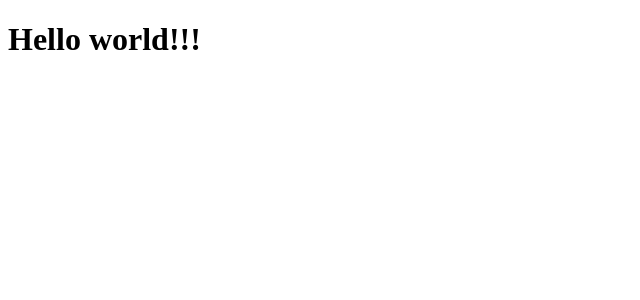
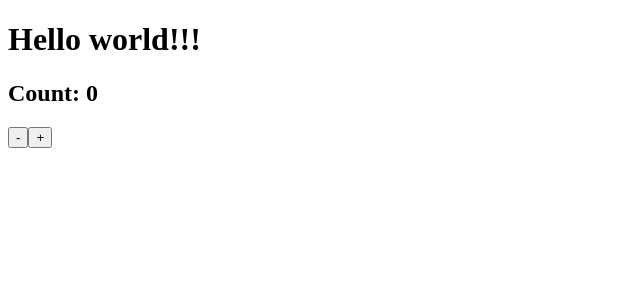
Before and after one commit to Kirill255/react-boilerplate-simple, a React app: page / in a window 1280 px wide. Shown: the top 300 px of the page, without its empty margins (0-640 px from the left). Built offline with nearby package versions, Linux system fonts and the light colour scheme.

Commit message:
add @babel/plugin-proposal-class-properties

```diff
--- a/package.json
+++ b/package.json
@@ -22,6 +22,7 @@
   "devDependencies": {
     "@babel/cli": "^7.5.5",
     "@babel/core": "^7.5.5",
+    "@babel/plugin-proposal-class-properties": "^7.5.5",
     "@babel/preset-env": "^7.5.5",
     "@babel/preset-react": "^7.0.0",
     "babel-loader": "^8.0.6",
--- a/src/App.js
+++ b/src/App.js
@@ -1,8 +1,22 @@
 import React, { Component } from "react";
 
 export default class App extends Component {
+  state = {
+    count: 0
+  };
+
   render() {
-    // debugger;
-    return <h1>Hello world!!!</h1>;
+    return (
+      <div>
+        <h1>Hello world!!!</h1>
+        <h2>Count: {this.state.count}</h2>
+        <button onClick={() => this.setState((prevState) => ({ count: prevState.count - 1 }))}>
+          -
+        </button>
+        <button onClick={() => this.setState((prevState) => ({ count: prevState.count + 1 }))}>
+          +
+        </button>
+      </div>
+    );
   }
 }
--- a/webpack.config.base.js
+++ b/webpack.config.base.js
@@ -15,7 +15,8 @@
         use: {
           loader: "babel-loader",
           options: {
-            presets: ["@babel/preset-env", "@babel/preset-react"]
+            presets: ["@babel/preset-env", "@babel/preset-react"],
+            plugins: ["@babel/plugin-proposal-class-properties"]
           }
         }
       }
```
Also changed, not shown: 1 other file (tests, documents, lock files or other folders).
